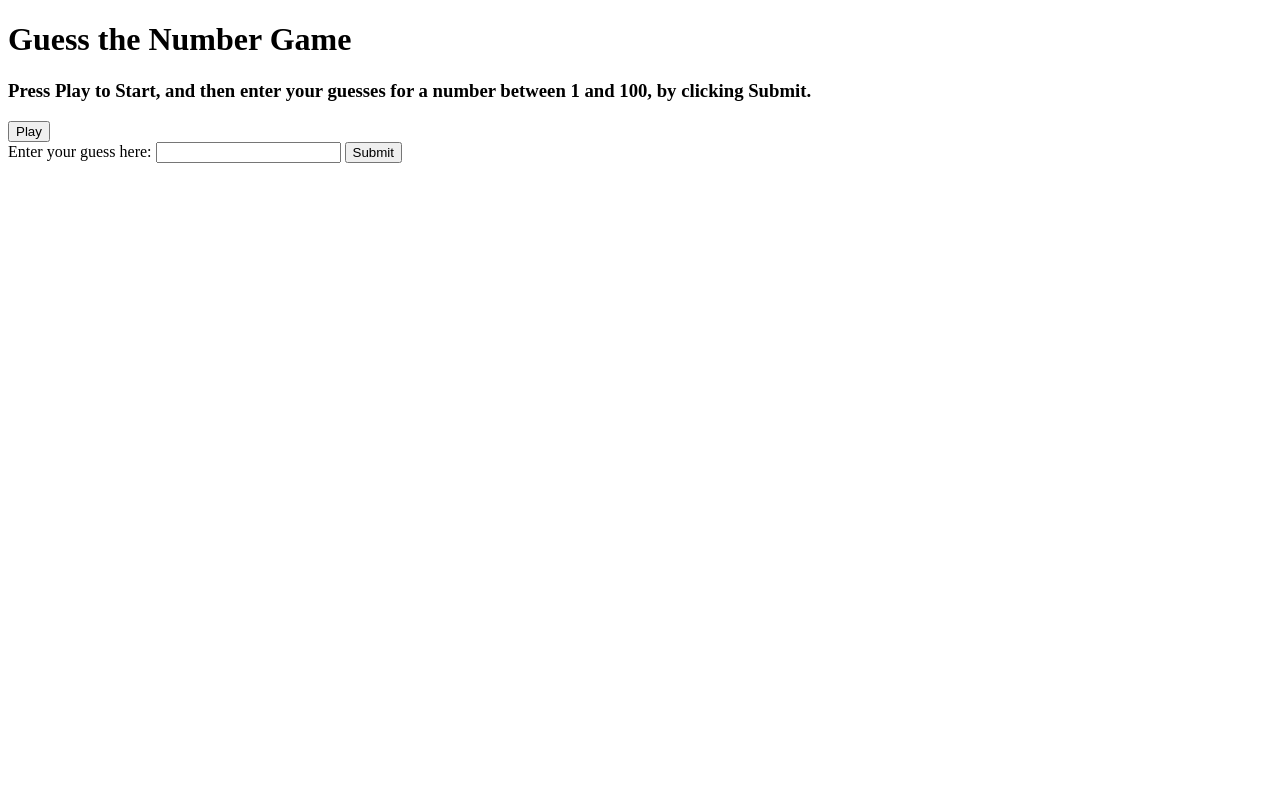
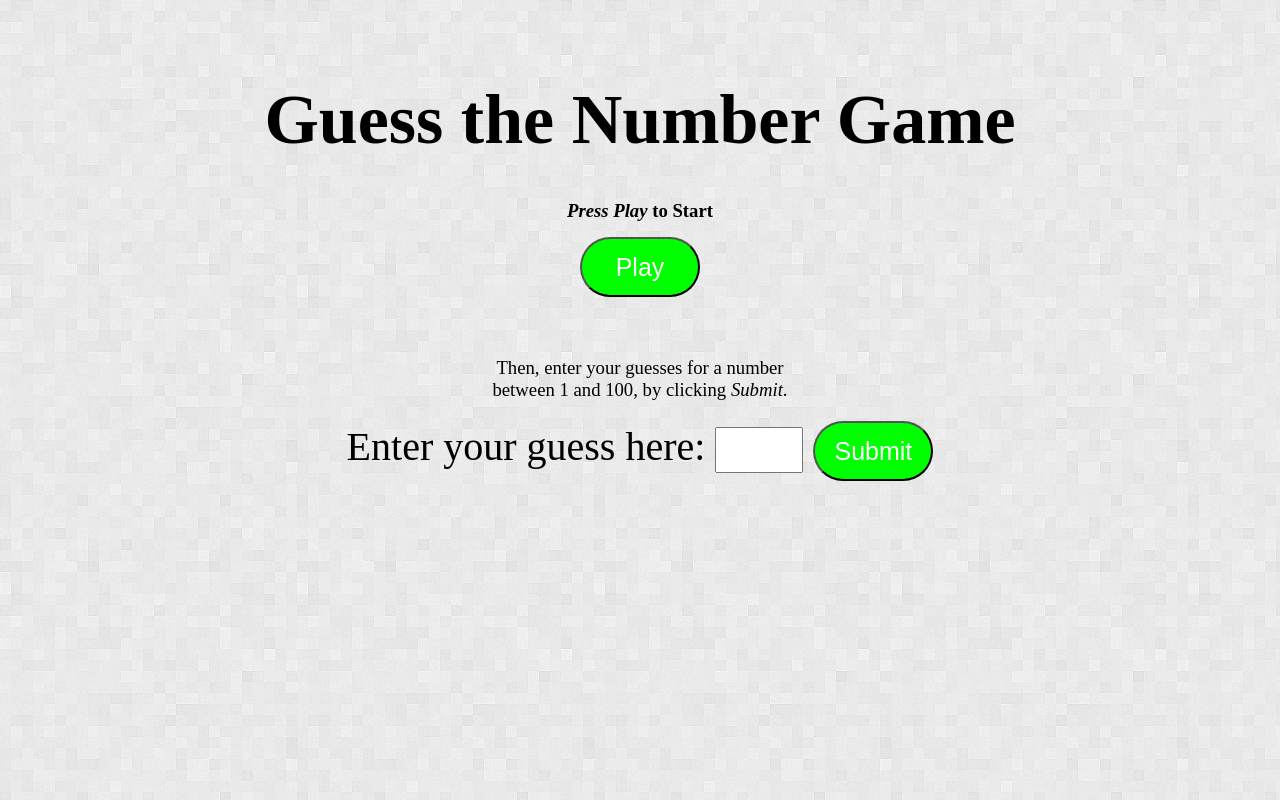
Before and after one commit to averygoodplanet/number_guessing_game, a plain HTML site: page index.html in a window 1280 px wide. Drawn offline with nearby package versions, Linux system fonts and the light colour scheme; a web font is replaced by a local one.

Commit message:
First formmatted html interface.

```diff
--- a/index.html
+++ b/index.html
@@ -4,18 +4,22 @@
 		<script src="//ajax.googleapis.com/ajax/libs/jquery/1.10.1/jquery.min.js"></script>
 		<title>number_guessing_game</title>
 		<link rel="stylesheet" href="style.css"/>
+		<link href='http://fonts.googleapis.com/css?family=Offside' rel='stylesheet' type='text/css'>
 	</head>
 
 	<body>
-		<h1>Guess the Number Game</h1>
-		<h3>Press Play to Start, and then enter your guesses for a number between 1 and 100, by clicking Submit.</h3>
-		<button id="play">Play</button>
-		<form name="form1">Enter your guess here:
-			<input type="number" name="guess">
-			<input type="button" value="Submit" id="submit_guess">
-		</form>
-		<p id="user_message"></p>
+		<div id="center_wrapper">
+			<h1 id="title">Guess the Number Game</h1>
+			<h3 id="start"><em>Press Play</em> to Start</h3>
+			<button id="play">Play</button>
+			<h3 id="instructions">Then, enter your guesses for a number between 1 and 100, by clicking <em>Submit</em>.</h3>
 
+			<form name="form1">Enter your guess here:
+				<input id="number_input" type="number" name="guess">
+				<input type="button" value="Submit" id="submit_guess">
+			</form>
+			<p id="user_message"></p>
+		</div>
 		<script src="script.js"></script>
 	</body>
 
--- a/script.js
+++ b/script.js
@@ -25,7 +25,7 @@ $(document).ready( function () {
 
 		game_on = true;
 
-		$("#user_message").text("");
+		$("#user_message").text("New game started\u2014make your guess above!");
 
 		});
 
@@ -38,7 +38,7 @@ $(document).ready( function () {
 			message = "Your guess was not a number between "+min+" and "+max;
 		} else {
 			if (guess == answer) {
-				message = "Your guess was correct. Press 'Play' to play again.";
+				message = "CORRECT! Press Play to restart.";
 				game_on = false;
 			} else {
 				if (first_guess) {
--- a/style.css
+++ b/style.css
@@ -3,3 +3,70 @@ AUTHOR: Peter Himmelreich
 		averygoodplanet@gmail.com
 		averygoodplanet.com
 */
+
+body {
+	background-image: url(images/bright_squares.png);
+}
+
+#center_wrapper {
+	width: 980px;
+	margin: auto;
+}
+
+#center_wrapper  > * {
+	text-align: center;
+	margin: 0 auto 0 auto;
+}
+
+#title {
+	margin-top: 80px;
+	font-size: 70px;
+}
+
+#start {
+	margin-top: 40px;
+	margin-bottom: 15px;
+}
+
+button {
+	display: block;
+	height: 60px;
+	width: 120px;
+	font-size: 25px;
+	color: white;
+	background-color: #00FF00;
+	border-radius: 100px !important;
+}
+
+#instructions {
+	margin-top: 60px;
+	width: 300px;
+	margin-bottom: 20px;
+	font-weight: 500;
+}
+
+#user_message {
+	margin-top: 20px;
+	color: #FF0000;
+	font-size: 50px;
+	text-align: center;
+}
+
+#submit_guess {
+	height: 60px;
+	width: 120px;
+	font-size: 25px;
+	color: white;
+	background-color: #00FF00;
+	border-radius: 100px !important;
+}
+
+form {
+	font-size: 40px;
+}
+
+#number_input {
+	height: 40px;
+	width: 80px;
+	font-size: 30px;
+}
```
Also changed, not shown: images/bright_squares.png (added).
